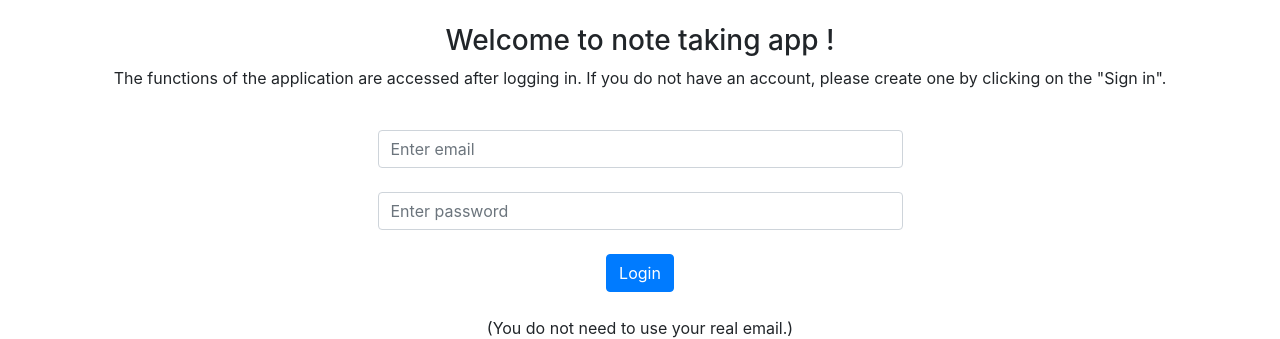
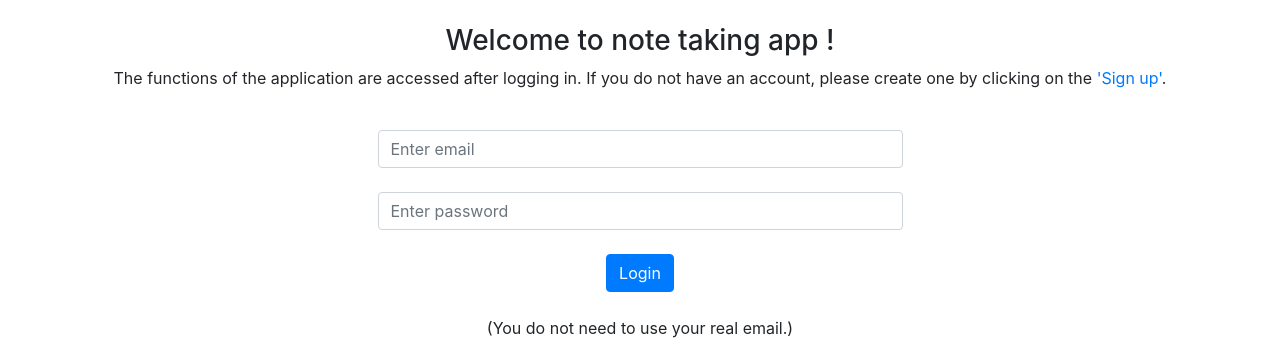
Before and after one commit to Aberran/FlaskWebApp, a Flask app: page /login in a window 1280 px wide. Shown: the part 40-379 px from the top of the page. Run offline with Flask 3, Linux system fonts and the light colour scheme; some libraries are stand-ins or nearby versions.

Commit message:
href to sign up added, also added varieable usre_name in home section

```diff
--- a/websie/templates/home.html
+++ b/websie/templates/home.html
@@ -3,7 +3,7 @@
 {% block content %}
 
 <br/>
-<h1 align='center'>Hello, here you can create your personal notes.</h1>
+<h1 align='center'>Hello {{ user_name }}, here you can create your personal notes.</h1>
 <br/>
 <ul class='list-group list-group-flush' id='notes'>
     {% for note in user.notes %}
--- a/websie/templates/login.html
+++ b/websie/templates/login.html
@@ -6,7 +6,8 @@
     <br/>
         <h3>Welcome to note taking app !</h3>
         <p>
-            The functions of the application are accessed after logging in. If you do not have an account, please create one by clicking on the "Sign in".
+            The functions of the application are accessed after logging in. If you do not have an account, please create one by clicking on the
+            <a href='/sign-up'>'Sign up'</a>.
         </p>
     <br/>
         <div class='mx-auto col-10 col-md-8 col-lg-6'>
--- a/websie/views.py
+++ b/websie/views.py
@@ -22,7 +22,7 @@ def home():
             flash('Note added!', category='success')
             return redirect(url_for('views.home'))
 
-    return render_template('home.html', user=current_user)
+    return render_template('home.html', user=current_user, user_name=current_user.first_name)
 
 @views.route('/delete-note', methods=['POST'])
 def delete_note():
```
Also changed, not shown: instance/database.db.
